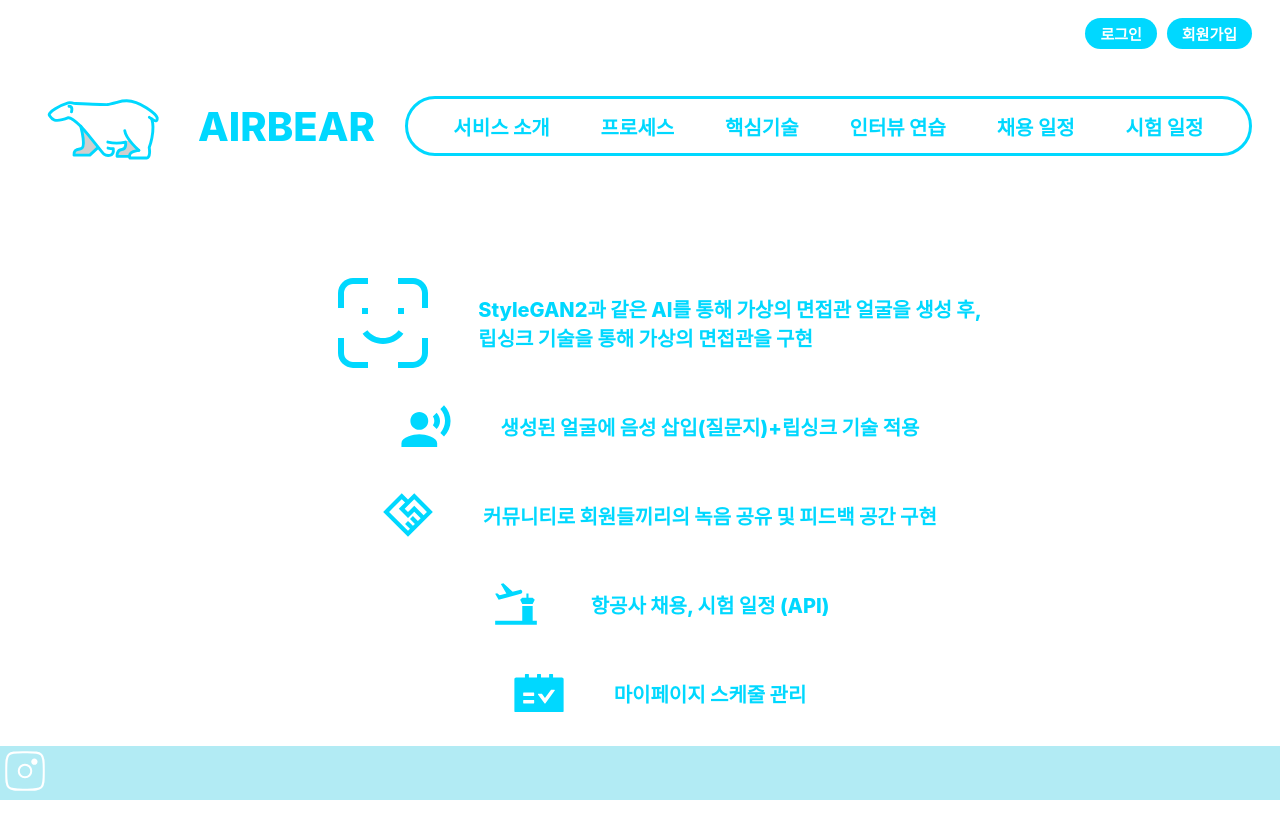
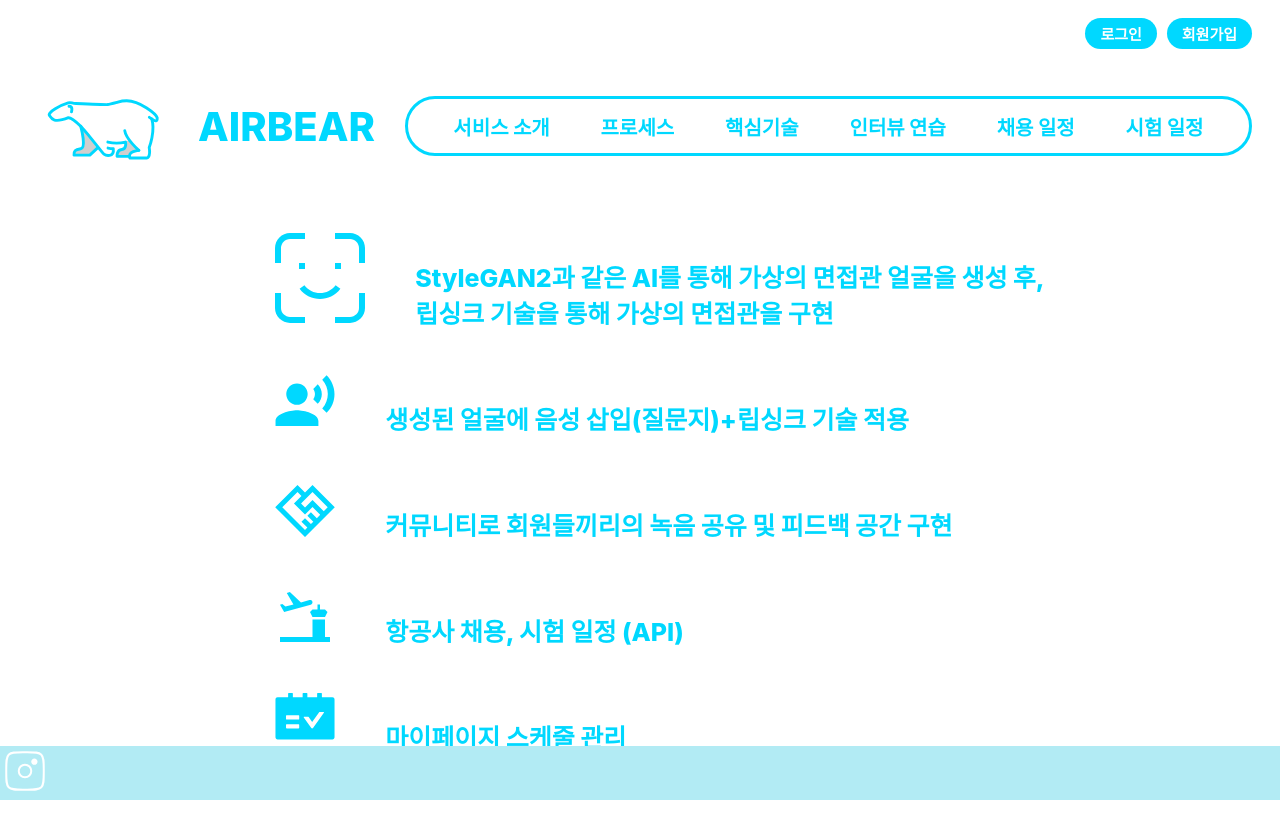
Before and after one commit to Airbear-HS/AIRBEAR, a React (Create React App) app: page /techniques in a window 1280 px wide. Shown: the top 838 px of the page. Before the commit the page ends 816 px from the top, so only its background shows below. Built offline with nearby package versions, Linux system fonts and the light colour scheme.

Commit message:
hhbnoeat

```diff
--- a/src/component/nav/Techniques.css
+++ b/src/component/nav/Techniques.css
@@ -2,27 +2,33 @@
   display: flex;
   flex-direction: column;
   align-items: flex-start; /* 아이템을 왼쪽으로 정렬 */
-  margin-left: 300px; /* 왼쪽 여백을 설정하여 중앙에 오게 */
+  margin-left: 0px; /* 왼쪽 여백을 설정하여 중앙에 오게 */
   margin-bottom: 50px;
 }
 
 .item_tech {
   display: flex;
-  align-items: center; /* 아이템의 내용들을 수직으로 가운데 정렬 */
+  align-items: flex-start; /* 아이템의 내용들을 수직으로 시작점 정렬 */
   gap: 20px;
   margin-bottom: 20px; /* 마지막 아이템을 제외한 간격 */
 }
 
-.item_tech img,
 .item_tech svg {
-  width: 50px; /* 아이콘 크기 */
+  width: 60px;
   height: auto; /* 높이를 자동으로 조정 */
+  flex-shrink: 0;
+}
+
+.item_tech img {
+  width: 40px; /* 아이콘 크기 */
+  height: auto; /* 높이를 자동으로 조정 */
+  flex-shrink: 0;
 }
 
 .item_tech p {
   color: #00d8ff;
   font-family: Inter, sans-serif; /* 폰트 설정 */
-  font-size: 20px; /* 폰트 크기를 줄임 */
+  font-size: 25px; /* 폰트 크기를 줄임 */
   font-style: normal;
   font-weight: 800;
   line-height: normal;
--- a/src/component/nav/Techniques.jsx
+++ b/src/component/nav/Techniques.jsx
@@ -3,8 +3,7 @@ import './Techniques.css';
 
 function Techniques() {
   return (
-    <>
-      <div className="items_Tech_1">
+    <div className="items_Tech">
       <div className="item_tech">
         <svg
           width={90}
@@ -36,9 +35,7 @@ function Techniques() {
           립싱크 기술을 통해 가상의 면접관을 구현
         </p>
       </div>
-      </div>
 
-      <div className="items_Tech_2">
       <div className="item_tech">
         <svg
           width={84}
@@ -56,9 +53,7 @@ function Techniques() {
 
         <p>생성된 얼굴에 음성 삽입(질문지)+립싱크 기술 적용</p>
       </div>
-      </div>
 
-      <div className="items_Tech_3">
       <div className="item_tech">
         <svg
           xmlns="http://www.w3.org/2000/svg"
@@ -72,12 +67,9 @@ function Techniques() {
             fill="#00D8FF"
           />
         </svg>
-
         <p>커뮤니티로 회원들끼리의 녹음 공유 및 피드백 공간 구현</p>
       </div>
-      </div>
 
-      <div className="items_Tech_4">
       <div className="item_tech">
         <svg
           xmlns="http://www.w3.org/2000/svg"
@@ -91,12 +83,9 @@ function Techniques() {
             fill="#00D8FF"
           />
         </svg>
-
         <p>항공사 채용, 시험 일정 (API)</p>
       </div>
-      </div>
 
-      <div className="items_Tech_5">
       <div className="item_tech">
         <svg
           xmlns="http://www.w3.org/2000/svg"
@@ -114,7 +103,6 @@ function Techniques() {
         <p>마이페이지 스케줄 관리</p>
       </div>
     </div>
-    </>
   );
 }
 
```
Lines whose indentation alone changed are shown as unchanged.
